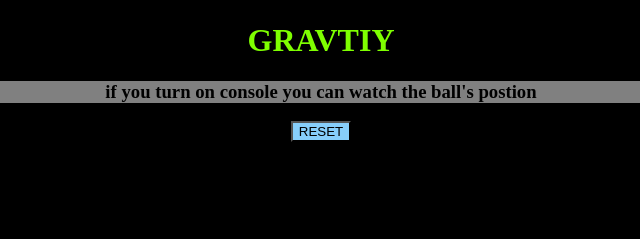
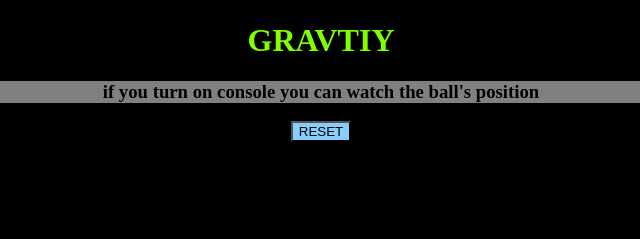
Before and after one commit to ganoo914/art, a plain HTML site: page index.html in a window 1280 px wide. Shown: the part 2019-2258 px from the top of the page, 319-959 px from the left. Drawn offline with Linux system fonts and the light colour scheme.

Commit message:
Update index.html

```diff
--- a/index.html
+++ b/index.html
@@ -19,7 +19,7 @@
         <h3 style="color: white;">Life is ART</h3>
         <img src='main.png' width="200" height="400"></img>
         <h1 id="ye">GRAVTIY</h1>
-        <h3 style="background-color: gray;">if you turn on console you can watch the ball's postion</h3>
+        <h3 style="background-color: gray;">if you turn on console you can watch the ball's position</h3>
         <button onClick="window.location.reload()" style="background-color: lightskyblue;">RESET</button>
         <canvas id="Canvas"></canvas>
         <script src="script.js"></script>
```
